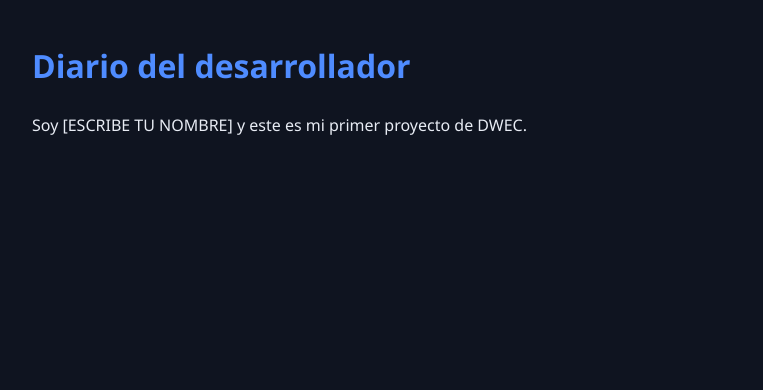
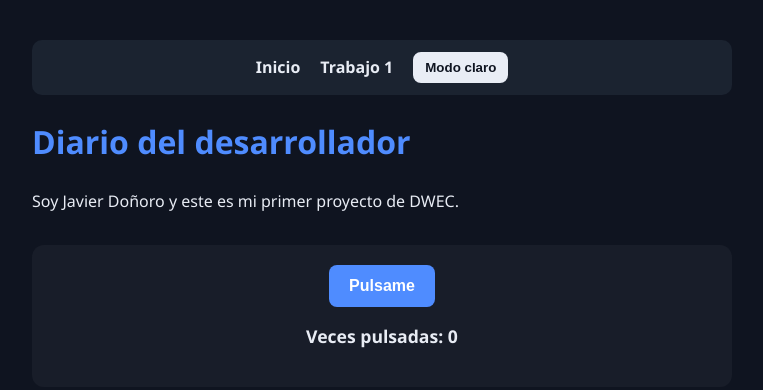
Before and after one commit to GoldenHardware/Javier_Do-oro_DWEC, a plain HTML site: page index.html in a window 1280 px wide. Shown: the whole page, without its empty margins (258-1021 px from the left). Drawn offline with Linux system fonts and the light colour scheme.

Commit message:
Añadido NavBar interactuable con boton de cambio de modo de color y añadido el boton de contador de cliks

```diff
--- a/app.js
+++ b/app.js
@@ -1 +1,22 @@
 console.log("¡Hola DWEC! Mi taller ya funciona.");
+
+const themeToggle = document.getElementById("themeToggle");
+const contadorBtn = document.getElementById("contadorBtn");
+const contador = document.getElementById("contador");
+let cuenta = 0;
+
+if (themeToggle) {
+  themeToggle.addEventListener("click", () => {
+    document.body.classList.toggle("light-mode");
+
+    const isLightMode = document.body.classList.contains("light-mode");
+    themeToggle.textContent = isLightMode ? "Modo oscuro" : "Modo claro";
+  });
+}
+
+if (contadorBtn && contador) {
+  contadorBtn.addEventListener("click", () => {
+    cuenta++;
+    contador.textContent = cuenta;
+  });
+}
--- a/estilos.css
+++ b/estilos.css
@@ -1,12 +1,107 @@
 body {
-font-family: "Segoe UI", system-ui, sans-serif;
-background-color: #0f1420;
-color: #e8ecf4;
-max-width: 700px;
-margin: 40px auto;
-padding: 0 20px;
-line-height: 1.6;
+  --bg-color: #0f1420;
+  --text-color: #e8ecf4;
+  --nav-bg: #1b2330;
+  --nav-text: #e8ecf4;
+  --nav-hover: #4f8cff;
+  --heading-color: #4f8cff;
+  --button-bg: #e9edf5;
+  --button-text: #0f1420;
+  font-family: "Segoe UI", system-ui, sans-serif;
+  background-color: var(--bg-color);
+  color: var(--text-color);
+  max-width: 700px;
+  margin: 40px auto;
+  padding: 0 20px;
+  line-height: 1.6;
+  transition: background-color 0.3s ease, color 0.3s ease;
 }
+
+body.light-mode {
+  --bg-color: #f3f6fb;
+  --text-color: #1b2330;
+  --nav-bg: #dfe8f5;
+  --nav-text: #1b2330;
+  --nav-hover: #2d5fe8;
+  --heading-color: #2d5fe8;
+  --button-bg: #1b2330;
+  --button-text: #f3f6fb;
+}
+
+.navbar {
+  background-color: var(--nav-bg);
+  border-radius: 10px;
+  padding: 12px 20px;
+  margin-bottom: 20px;
+}
+
+.nav-content {
+  display: flex;
+  justify-content: center;
+  align-items: center;
+  gap: 20px;
+}
+
+.navbar ul {
+  list-style: none;
+  display: flex;
+  justify-content: center;
+  align-items: center;
+  gap: 20px;
+  margin: 0;
+  padding: 0;
+}
+
+.navbar a {
+  color: var(--nav-text);
+  text-decoration: none;
+  font-weight: 600;
+}
+
+.navbar a:hover {
+  color: var(--nav-hover);
+}
+
+.theme-toggle {
+  background-color: var(--button-bg);
+  color: var(--button-text);
+  border: none;
+  border-radius: 8px;
+  padding: 8px 12px;
+  cursor: pointer;
+  font-weight: 600;
+}
+
 h1 {
-color: #4f8cff;
+  color: var(--heading-color);
 }
+
+.contador-section {
+  margin-top: 30px;
+  padding: 20px;
+  border-radius: 12px;
+  background-color: rgba(255, 255, 255, 0.04);
+  text-align: center;
+}
+
+.contador-btn {
+  background-color: #4f8cff;
+  color: white;
+  border: none;
+  border-radius: 8px;
+  padding: 12px 20px;
+  font-size: 1rem;
+  font-weight: 700;
+  cursor: pointer;
+  transition: background-color 0.2s ease;
+}
+
+.contador-btn:hover {
+  background-color: #3b7af5;
+}
+
+.contador-section p {
+  margin-top: 15px;
+  font-size: 1.1rem;
+  font-weight: 600;
+}
--- a/index.html
+++ b/index.html
@@ -7,7 +7,25 @@
 <link rel="stylesheet" href="estilos.css">
 </head>
 <body>
-<h1 id="titulo">Diario del desarrollador</h1>
-<p>Soy [ESCRIBE TU NOMBRE] y este es mi primer proyecto de DWEC.</p>
-<script src="app.js"></script>
+  <nav class="navbar">
+    <div class="nav-content">
+      <ul>
+        <li><a href="index.html">Inicio</a></li>
+        <li><a href="trabajo1.html">Trabajo 1</a></li>
+      </ul>
+      <button id="themeToggle" type="button" class="theme-toggle">Modo claro</button>
+    </div>
+  </nav>
+
+  <h1 id="titulo">Diario del desarrollador</h1>
+  <p>Soy Javier Doñoro y este es mi primer proyecto de DWEC.</p>
+
+  <section class="contador-section">
+    <button id="contadorBtn" type="button" class="contador-btn">Pulsame</button>
+    <p>Veces pulsadas: <span id="contador">0</span></p>
+  </section>
+
+  <script src="app.js"></script>
 </body>
+
+</html>
```
Also changed, not shown: trabajo1.html (added, +25 -0 lines).
